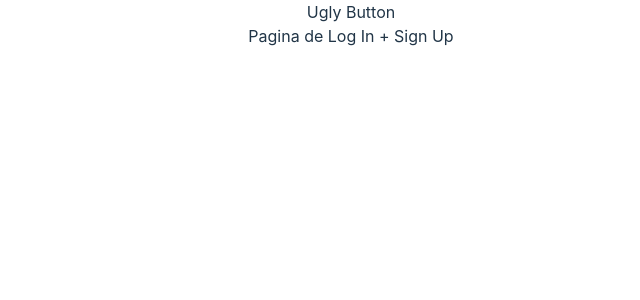
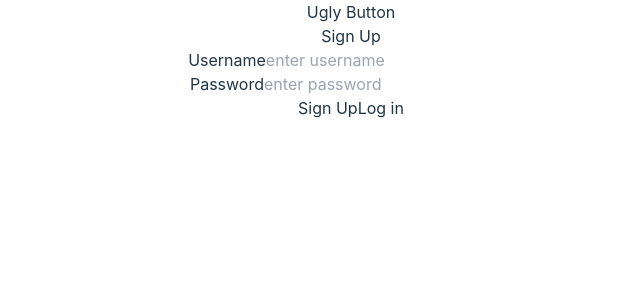
Before and after one commit to FII-2A1-2024/frontend, a React (Vite) app: page /connect in a window 1280 px wide. Shown: the top 300 px of the page, without its empty margins (289-929 px from the left). Built offline with nearby package versions, Linux system fonts and the light colour scheme.

Commit message:
Finished LogIn/SignUp form

```diff
--- a/src/pages/ConnectPage.jsx
+++ b/src/pages/ConnectPage.jsx
@@ -1,9 +1,121 @@
+import { useState } from "react";
+
+//7 aprilie, tudor, log in/sign up form
+
 function ConnectPage() {
-  const name = 'Ugly Button';
-  return (<>
-    <h1>{name}</h1>
-    <p>Pagina de Log In + Sign Up</p>
-    </>);
+  const name = "Ugly Button";
+  const [action, setAction] = useState("Sign Up");
+  const [username, setUsername] = useState("");
+  const [email, setEmail] = useState("");
+  const [password, setPassword] = useState("");
+  const [confirmedPassword, SetConfirmedPassword] = useState("");
+  const Submit = (event) => {
+    event.preventDefault();
+    console.log("form submited: ");
+    console.log("username: " + username);
+    console.log("email: " + email);
+    console.log("password: " + password);
+    console.log("confirmed password: " + confirmedPassword);
+    document.getElementById("form").reset();
+  };
+  return (
+    <>
+      <h1>{name}</h1>
+      <form onSubmit={Submit} id="form">
+        {action === "Sign up" ? (
+          <div>
+            <h1>{action}</h1>
+            <div>
+              <label htmlFor="username">Username</label>
+              <input
+                type="text"
+                id="username"
+                className="border-solid border-2 border-black"
+                placeholder="enter username"
+                onChange={(e) => setUsername(e.target.value)}
+                required
+              />
+            </div>
+            <div>
+              <label htmlFor="email">Email</label>
+              <input
+                type="email"
+                id="email"
+                className="border-solid border-2 border-black"
+                placeholder="enter email"
+                onChange={(e) => setEmail(e.target.value)}
+                required
+              />
+            </div>
+            <div>
+              <label htmlFor="password">Password</label>
+              <input
+                type="password"
+                id="password"
+                className="border-solid border-2 border-black"
+                placeholder="enter password"
+                onChange={(e) => setPassword(e.target.value)}
+                required
+              />
+            </div>
+            <div>
+              <label htmlFor="confirmPassword">Confirm password</label>
+              <input
+                type="password"
+                id="confirmPassword"
+                className="border-solid border-2 border-black"
+                placeholder="enter password"
+                onChange={(e) => SetConfirmedPassword(e.target.value)}
+                required
+              />
+            </div>
+            <div>
+              <button type="submit" onClick={() => setAction("Sign up")}>
+                Sign Up
+              </button>
+              <button type="button" onClick={() => setAction("Log in")}>
+                Log in
+              </button>
+            </div>
+          </div>
+        ) : (
+          <div>
+            <h1>{action}</h1>
+            <div>
+              <label htmlFor="username">Username</label>
+              <input
+                type="text"
+                id="username"
+                className="border-solid border-2 border-black"
+                placeholder="enter username"
+                onChange={(e) => setUsername(e.target.value)}
+                required
+              />
+            </div>
+            <div>
+              <label htmlFor="password">Password</label>
+              <input
+                type="password"
+                id="password"
+                className="border-solid border-2 border-black"
+                placeholder="enter password"
+                onChange={(e) => setPassword(e.target.value)}
+                required
+              />
+            </div>
+            <div>
+              <button type="button" onClick={() => setAction("Sign up")}>
+                Sign Up
+              </button>
+              <button type="submit" onClick={() => setAction("Log in")}>
+                Log in
+              </button>
+            </div>
+          </div>
+        )}
+      </form>
+    </>
+  );
 }
 
-export default ConnectPage
+export default ConnectPage;
```
